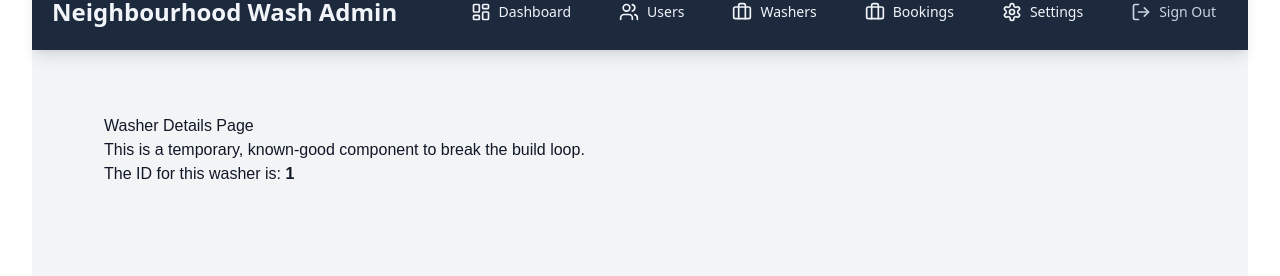
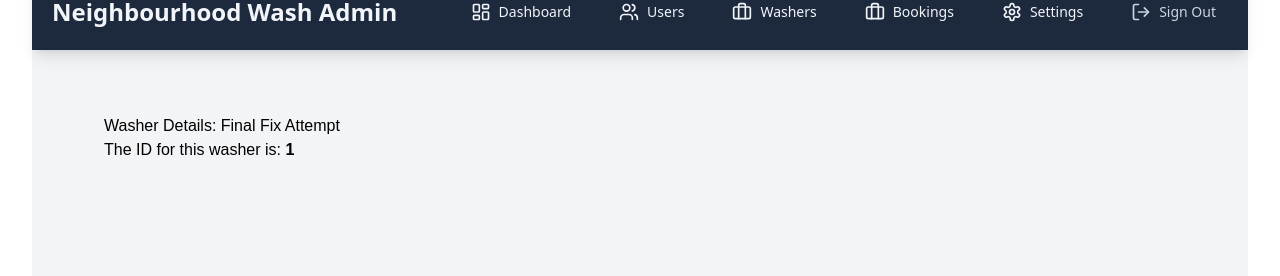
Before and after one commit to devjoe1991/neighbourhood-wash, a Next.js app: page /admin/washers/1 in a window 1280 px wide. Shown: the part 123-399 px from the top of the page. Built offline with nearby package versions, Linux system fonts and the light colour scheme; no server answers.

Commit message:
fix(types): Rename WasherPageProps to SingleWasherPageProps and update component for clarity

```diff
--- a/app/(admin)/admin/washers/[id]/page.tsx
+++ b/app/(admin)/admin/washers/[id]/page.tsx
@@ -1,18 +1,19 @@
+// app/(admin)/admin/washers/[id]/page.tsx
+
 import React from 'react'
 
-// This is the known-good, correct type definition for this page.
-type WasherPageProps = {
+// Using a UNIQUE name to avoid all conflicts from other files.
+type SingleWasherPageProps = {
   params: {
     id: string
   }
 }
 
-// The component uses the correct type.
-export default function WasherPage({ params }: WasherPageProps) {
+// The component uses the new UNIQUE type name.
+export default function WasherPage({ params }: SingleWasherPageProps) {
   return (
-    <div style={{ padding: '40px', fontFamily: 'sans-serif' }}>
-      <h1>Washer Details Page</h1>
-      <p>This is a temporary, known-good component to break the build loop.</p>
+    <div style={{ padding: '40px', fontFamily: 'sans-serif', color: 'black' }}>
+      <h1>Washer Details: Final Fix Attempt</h1>
       <p>
         The ID for this washer is: <strong>{params.id}</strong>
       </p>
```
